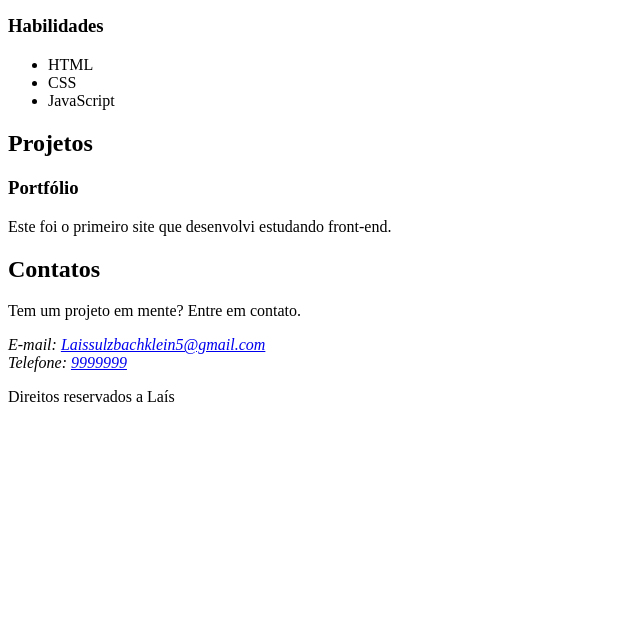
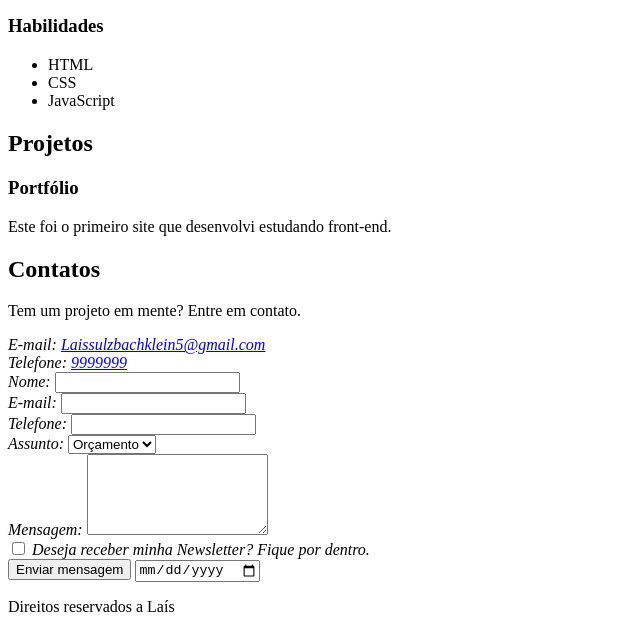
Before and after one commit to laissulzbachklein5-ux/Site-, a plain HTML site: page index.html in a window 1280 px wide. Shown: the part 560-1192 px from the top of the page, without its empty margins (0-640 px from the left). Before the commit the page ends 982 px from the top, so only its background shows below. Drawn offline with Linux system fonts and the light colour scheme.

Commit message:
Nova versão do site
versao 2

```diff
--- a/index.html
+++ b/index.html
@@ -1,10 +1,12 @@
 <!DOCTYPE html>
 <html lang="pt-br">
+
 <head>
     <meta charset="UTF-8">
     <meta name="viewport" content="width=device-width, initial-scale=1.0">
     <title>Laís</title>
 </head>
+
 <body>
 
     <header>
@@ -24,7 +26,9 @@
     <section id="sobre-mim">
         <h2>Sobre mim</h2>
         <!-- Recomendação: Adicionado texto alternativo (alt) para acessibilidade -->
-        <img src="https://encrypted-tbn0.gstatic.com/images?q=tbn:ANd9GcQA8a7TTHNnL4tu-93C1D_brlC7ZIzePyYDVg&s" alt="Foto de perfil de Laís"><title>Imagem de perfil de Laís</title>
+        <img src="https://encrypted-tbn0.gstatic.com/images?q=tbn:ANd9GcQA8a7TTHNnL4tu-93C1D_brlC7ZIzePyYDVg&s"
+            alt="Foto de perfil de Laís">
+        <title>Imagem de perfil de Laís</title>
 
         <article>
             <p>Olá, me chamo Laís e sou uma estudante do ensino médio.texto novoo</p>
@@ -55,10 +59,48 @@
                 E-mail: <a href="mailto:Laissulzbachklein5@gmail.com">Laissulzbachklein5@gmail.com</a><br>
                 <!-- Correção: Adicionado o protocolo 'tel:' e removido espaços no link do telefone -->
                 Telefone: <a href="tel:+554899223928">9999999</a>
+
+                <form action="">
+
+                    <label for="nome">Nome: </label>
+                    <input type="text" id="nome" name="nome" required> <br>
+
+                    <label for="email">E-mail:</label>
+                    <input type="email" id="email" name="email" required><br>
+
+                    <label for="telefone">Telefone:</label>
+                    <input type="tel" id="telefone" name="telefone" required><br>
+
+                    <label for="assunto">Assunto: </label>
+                    <select name="assunto" id="assunto">
+                        <option value="orcamento">Orçamento</option>
+                        <option value="duvida">Dúvida</option>
+                        <option value="outro">Outro</option>
+                    </select>
+                    <br>
+
+                    <label for="mensagem">Mensagem: </label>
+                    <textarea name="mensagem" id="mensagem" cols="20" rows="5" required></textarea>
+
+                    <br>
+
+                    <input type="checkbox" id="incricao" name="inscricao">
+                    <label for="inscricao">Deseja receber minha Newsletter? Fique por dentro.</label>
+
+                    <br>
+
+                    <input type="submit" value="Enviar mensagem">
+
+                     <input type="date">
+
+
+                </form>
+
             </address>
         </section>
         <p>Direitos reservados a Laís</p>
     </footer>
 
 </body>
+
 </html>
```
